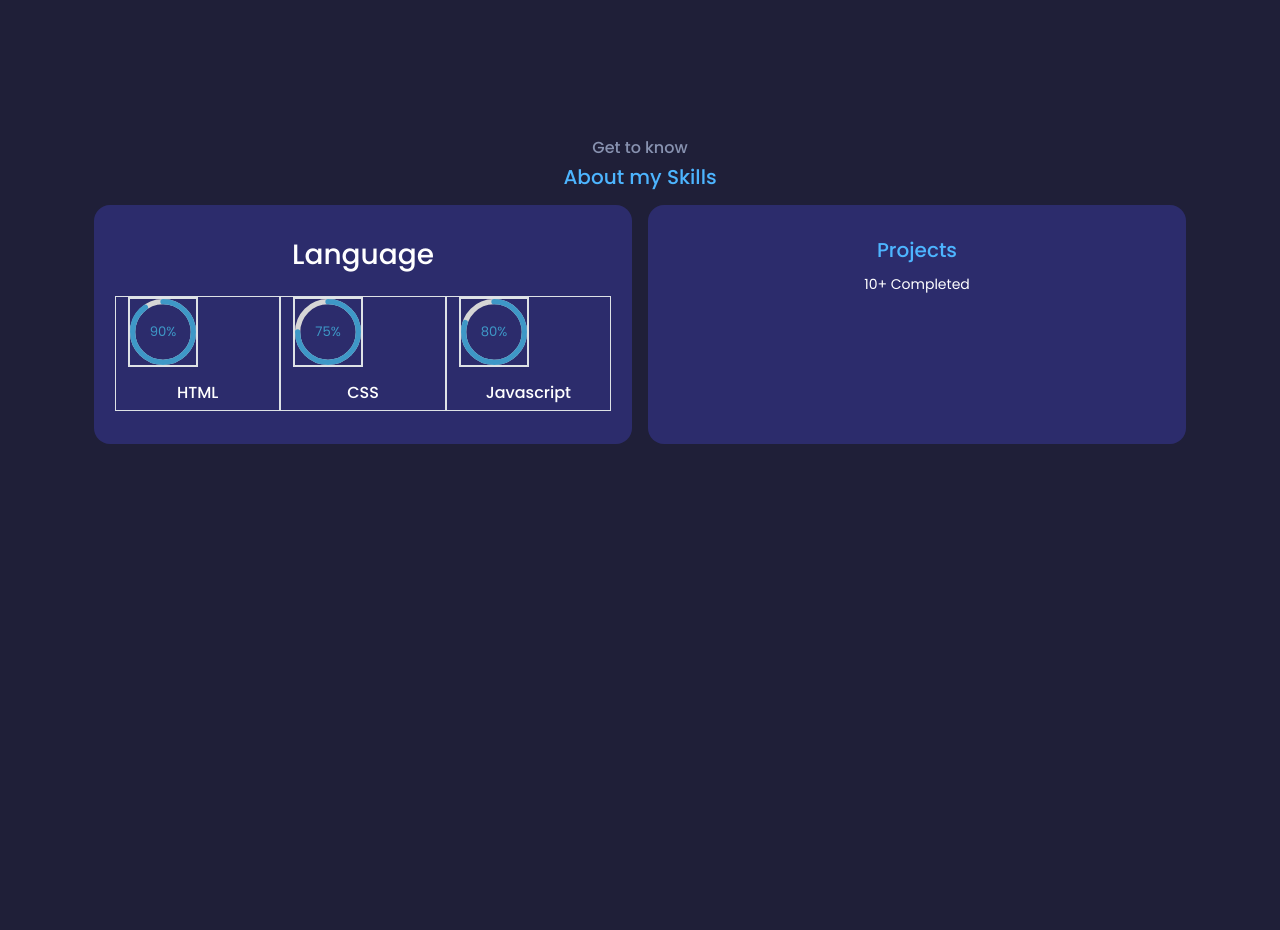
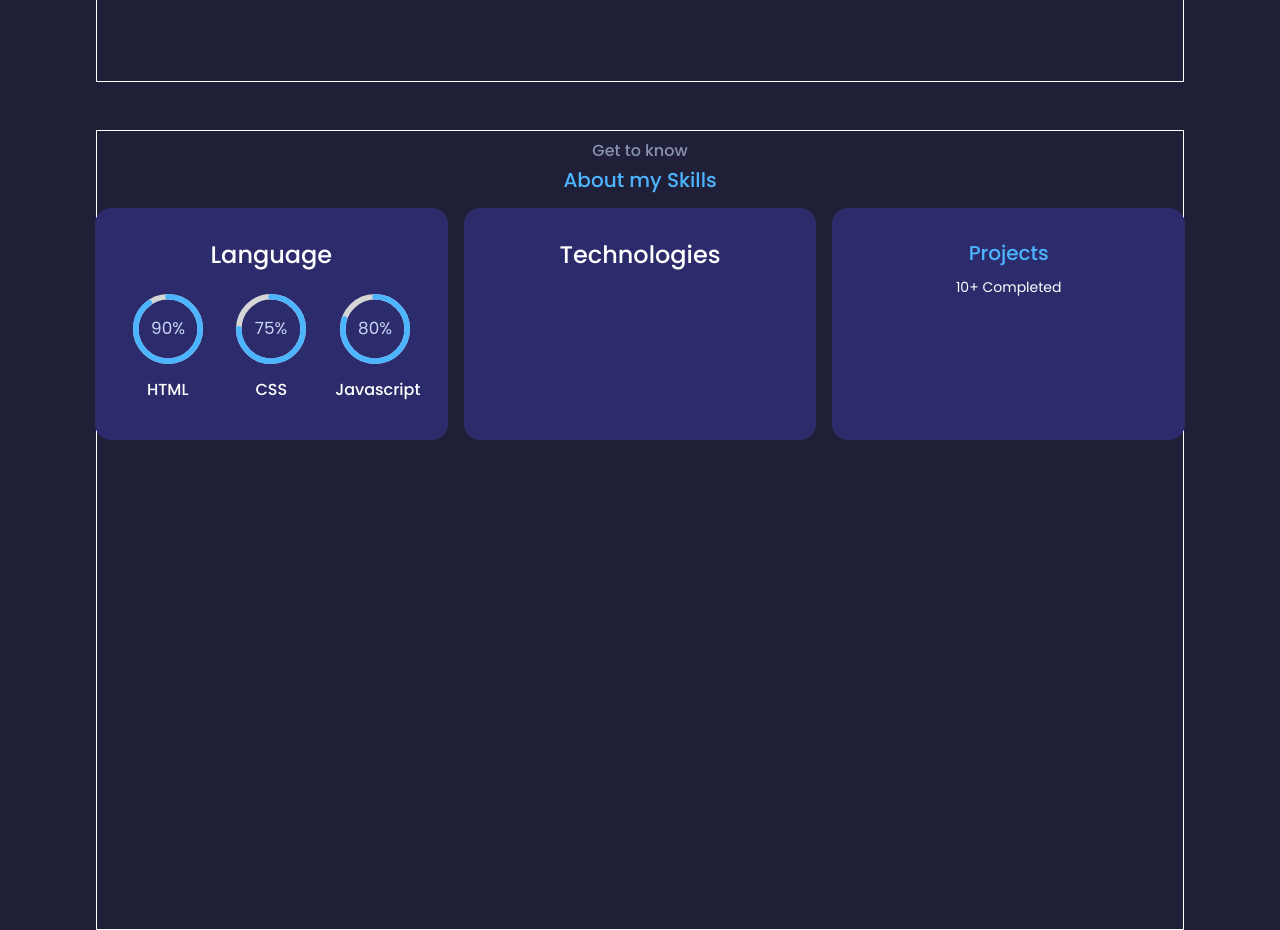
Before and after one commit to techie-sam/portfolio-v1, a React (Create React App) app: page / in a window 1280 px wide. Shown: the part 1540-2470 px from the top of the page. Built offline with nearby package versions, Linux system fonts and the light colour scheme.

Commit message:
initialized adding technologies

```diff
--- a/src/components/skills/Skills.js
+++ b/src/components/skills/Skills.js
@@ -4,12 +4,18 @@ import VerifiedIcon from '@mui/icons-material/Verified';
 import { CircularProgressbar, CircularProgressbarWithChildren, buildStyles } from "react-circular-progressbar";
 import 'react-circular-progressbar/dist/styles.css';
 import EachSkill from './EachSkill';
-const skills = [
-    { skill: "HTML", percentage: "90" },
-    { skill: "CSS", percentage: "75" },
-    { skill: "Javascript", percentage: "80" }
+import { margin } from '@mui/system';
+const LANGUAGES = [
+    { language: "HTML", percentage: "90" },
+    { language: "CSS", percentage: "75" },
+    { language: "Javascript", percentage: "80" },
 ]
-
+const TECHNOLOGIES = [
+    { technology: "Bootstrap", percentage: "90" },
+    { technology: "React", percentage: "75" },
+    { technology: "Tailwind", percentage: "80" },
+    { technology: "MUI", percentage: "80" },
+]
 const Skills = () => {
     return (
 
@@ -21,23 +27,39 @@ const Skills = () => {
             <StyledCard>
                 <div className='row gap-3' >
                     <span className='col' >
-                        <h3>Language</h3>
-                        <div className="">
+                        <h4>Language</h4>
+                        <div>
                             <div className='row' >
                                 {
-                                    skills.map(({ skill, percentage }) =>
-                                        <div style={{ width: "10px" }} className="col mt-3 border">
-                                            <div className='border' style={{ width: "70px" }}>
+                                    LANGUAGES.map(({ language, percentage }) =>
+                                        <div style={{ width: "10px" }} className="col mt-3">
 
-                                                <CircularProgressbar className='border m-auto col row' style={{ width: "70px" }} value={percentage} text={`${percentage}%`} />
-                                            </div>
-                                            <h4 className='mt-3 fs-6 '> {skill}</h4>
+                                                <CircularProgressbar styles={{
+                                                    root: { width: "70px", margin:"50px" },
+                                                    path: { stroke: "var(--color-primary)" },
+                                                    trail: { stroke: "#d6d6d6" },
+                                                    text: { fill: "var(--light-slate)", fontSize: "24px" },
+                                                }}
+                                                className='m-auto col row'
+                                                style={{ width: "x" }} value={percentage} text={`${percentage}%`} />
+                                            <h4 className='mt-3 fs-6 '> {language}</h4>
                                         </div>
                                     )
                                 }
                             </div>
+                        </div>
+                    </span>
 
-
+                    <span className='col' >
+                        <h4>Technologies</h4>
+                        <div>
+                            <div className='row' >
+                                {
+                                    TECHNOLOGIES.map(({technology, percentage}) =>
+                                        <small></small>
+                                    )
+                                }
+                            </div>
                         </div>
                     </span>
                     <span className='col' >
--- a/src/index.css
+++ b/src/index.css
@@ -20,7 +20,7 @@
 *{
   margin: 0;
   padding: 0;
-  border: 0;
+  border: 1px solid red;
   box-sizing: border-box;
   outline: 0;
   list-style: none;
@@ -38,6 +38,7 @@ section{
   max-width: 85%;
   margin: auto;
   padding: 10px;
+  border: 1px solid;
 }
 
 ::selection {
```
